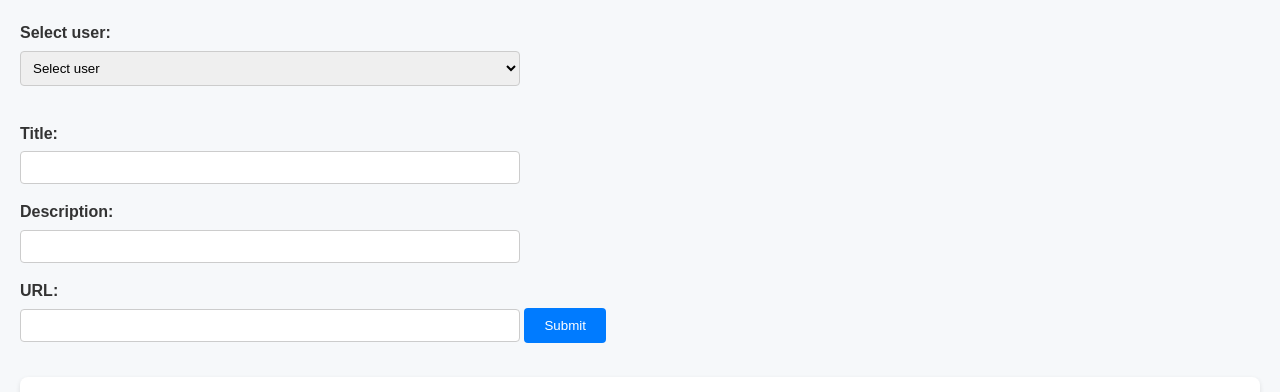
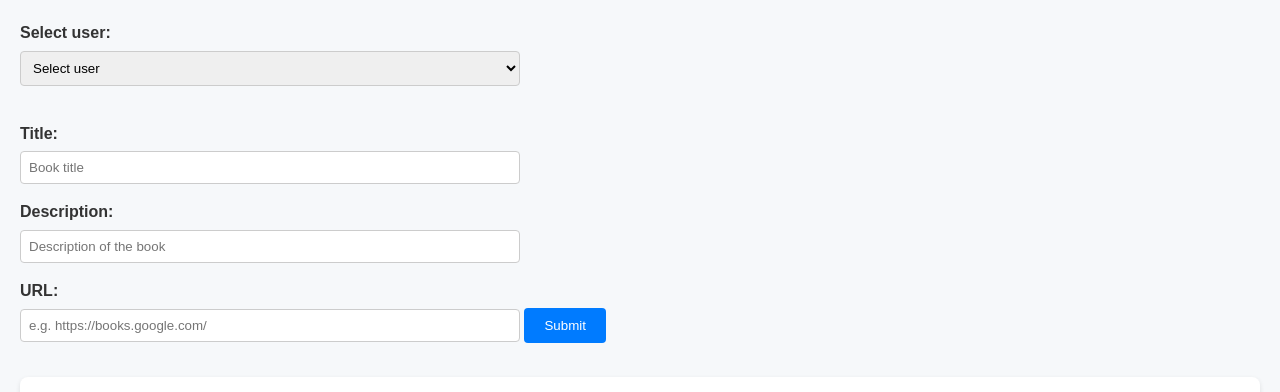
Before and after one commit to IhorBolzhelarskyi/Project-Shared-Bookmarks, a website with bundled scripts: page index.html in a window 1280 px wide. Shown: the top 392 px of the page. Built offline with nearby package versions, Linux system fonts and the light colour scheme.

Commit message:
added comments

```diff
--- a/index.html
+++ b/index.html
@@ -19,13 +19,13 @@
     <section id="formSection">
       <form id="userForm">
         <label for="title">Title:</label>
-        <input type="text" name="title" id="title" required />
+        <input type="text" name="title" id="title" placeholder="Book title" required />
         <br />
         <label for="description">Description:</label>
-        <input type="text" name="description" id="description" required />
+        <input type="text" name="description" id="description" placeholder="Description of the book" required />
         <br />
         <label for="URL">URL:</label>
-        <input type="text" name="URL" id="URL" required />
+        <input type="text" name="URL" id="URL" placeholder="e.g. https://books.google.com/" required />
         <input type="submit" />
       </form>
     </section>
--- a/script.js
+++ b/script.js
@@ -19,8 +19,7 @@ const selectUserMessage = document.querySelector("#selectUserMessage");
 const usersArray = getUserIds();
 let activeUser = null;
 
-window.onload = function () {};
-
+// Render user options into the <select> dropdown
 function renderOptions(users) {
   users.forEach((user) => {
     const option = document.createElement("option");
@@ -31,26 +30,31 @@ function renderOptions(users) {
 }
 renderOptions(usersArray);
 
+// Handle user selection from the dropdown
 userSelect.addEventListener(`change`, (e) => {
   activeUser = e.currentTarget.value;
   if (!activeUser || activeUser === `selectUsers`) {
-    console.log(`exit`);
+    // If no valid user is selected, show message
     selectUserMessage.textContent = "Please select user!";
     renderUserData(activeUser);
     return;
   }
+  // If user selected, render bookmarks and reset form
   renderUserData(activeUser);
   userForm.reset();
 });
 
+// Display user-specific bookmarks
 function renderUserData(userValue) {
   bookmarksContainer.innerHTML = "";
   const userData = getData(userValue);
   if (!userData || userData.length === 0) {
+    // Show message if no bookmarks are found
     selectUserMessage.textContent = "This user hasn't added any bookmarks yet.";
     bookmarksContainer.innerHTML = "";
     return;
   }
+  // Clear message and render sorted bookmarks
   selectUserMessage.textContent = "";
   const sortedData = userData.toSorted((a, b) => new Date(b.createdAt) - new Date(a.createdAt));
   sortedData.forEach((bookmark) => {
@@ -71,20 +75,26 @@ function renderUserData(userValue) {
   });
 }
 
+// Handle form submission to add a new bookmark
 userForm.addEventListener(`submit`, (e) => {
   e.preventDefault();
   const title = inputTitle.value.trim();
   const description = inputDescription.value.trim();
   const URL = inputURL.value.trim();
 
+  // Validate user selection and URL format
   if (!activeUser || activeUser === `selectUsers`) {
     alert("Please select a user first.");
+    return;
+  } else if (!title || !description) {
+    alert("Please fill in both Title and Description.");
     return;
   } else if (!urlValidator(URL)) {
     alert("URL is not valid");
     return;
   }
 
+  // Create a new bookmark entry
   const newBookmark = {
     title,
     description,
@@ -92,13 +102,16 @@ userForm.addEventListener(`submit`, (e) => {
     createdAt: new Date().toISOString(),
   };
 
+  // Save the new bookmark in localStorage
   const bookMarks = getData(activeUser) || [];
   bookMarks.push(newBookmark);
   setData(activeUser, bookMarks);
+  // Reset the form and re-render bookmarks
   userForm.reset();
   renderUserData(activeUser);
 });
 
+// Handle "Delete all" button click to remove all bookmarks for current user
 deleteAllBookmarks.addEventListener(`click`, () => {
   clearData(activeUser);
   renderUserData(activeUser);
```
